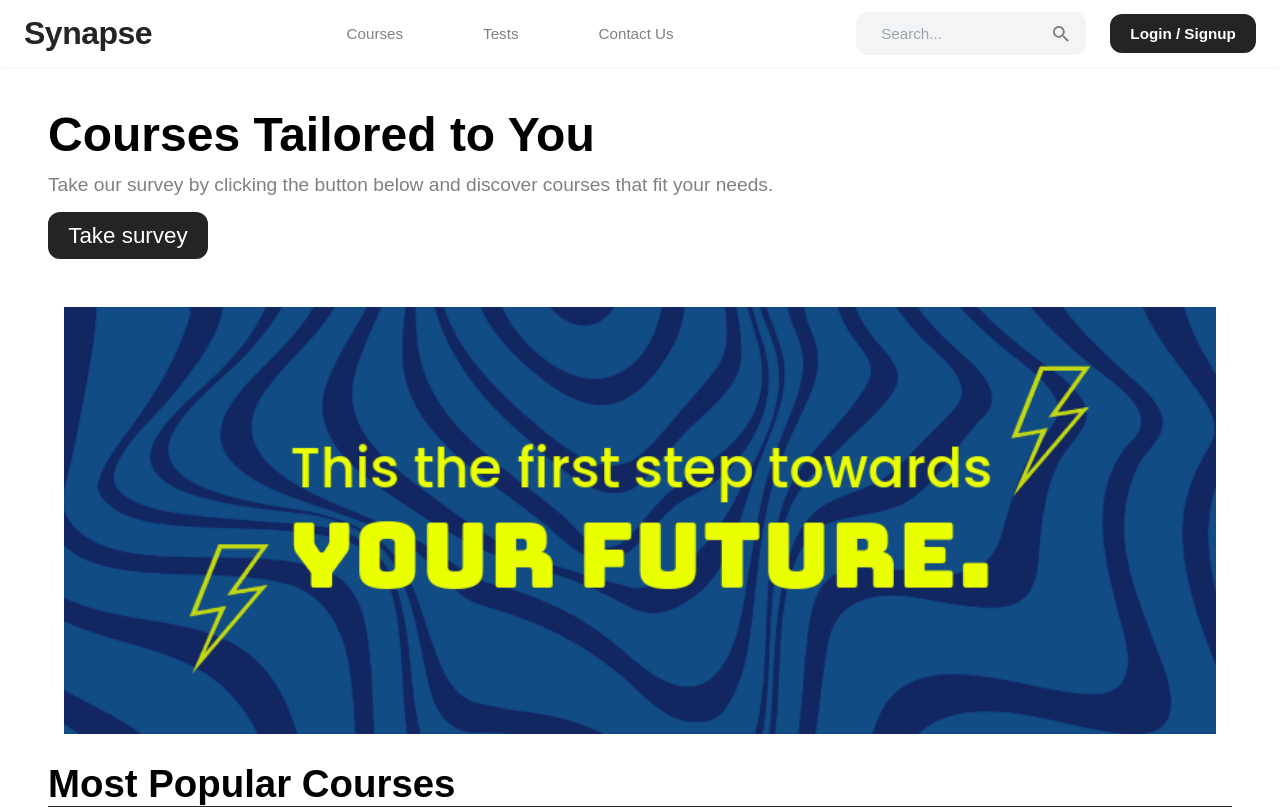
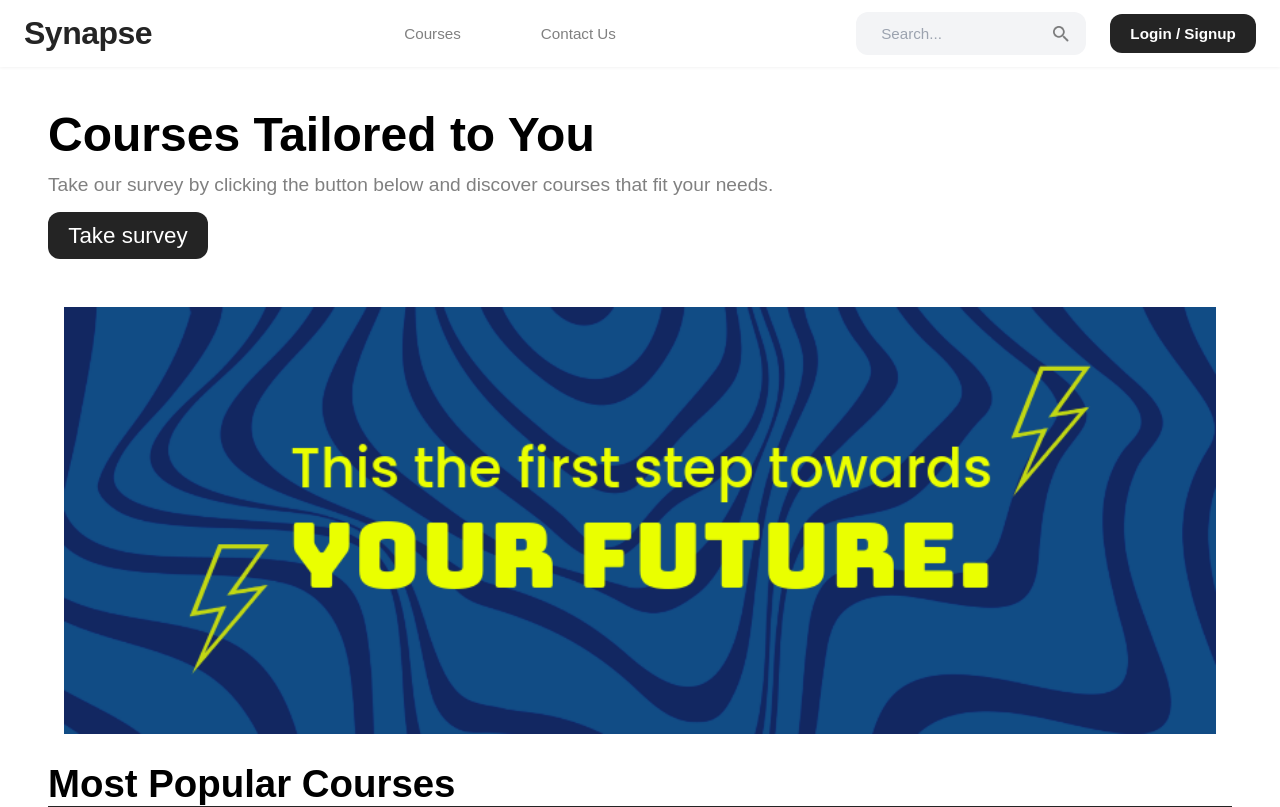
Before and after one commit to abdulshaikh55/synapse, a React (Vite) app in the folder frontend/: page / in a window 1280 px wide. Shown: the top 807 px of the page. Built offline with nearby package versions, Linux system fonts and the light colour scheme.

Commit message:
🦄 refactor(Navbar): remove tests section

```diff
--- a/frontend/src/components/Navbar/Navbar.tsx
+++ b/frontend/src/components/Navbar/Navbar.tsx
@@ -22,8 +22,6 @@ const Navbar = () => {
         <li>
           <Link to="/courses">Courses</Link>
         </li>
-        <li>Tests</li>
-
         <li>
           <Link to="/contactUs/">Contact Us</Link>
         </li>
```
